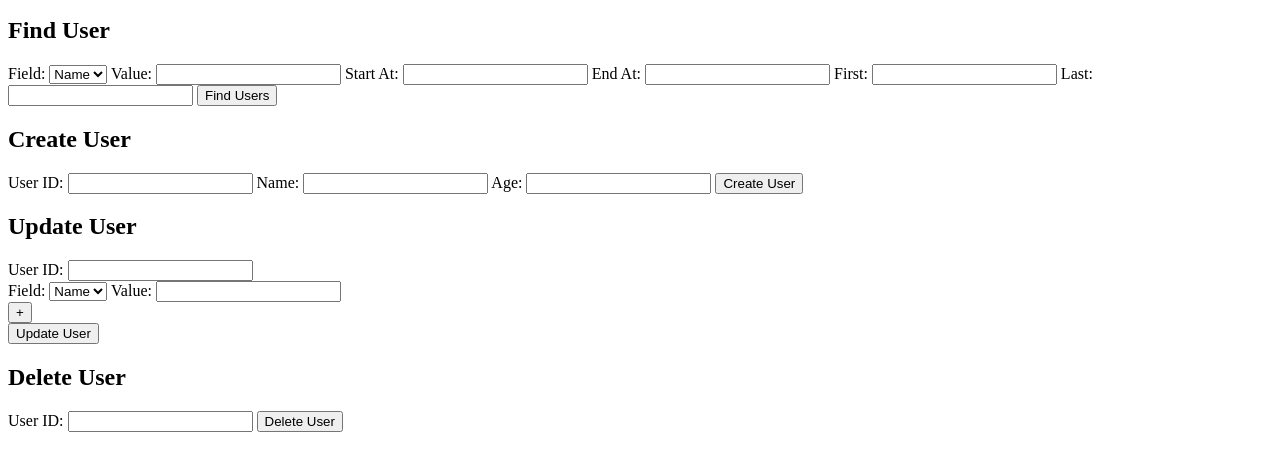
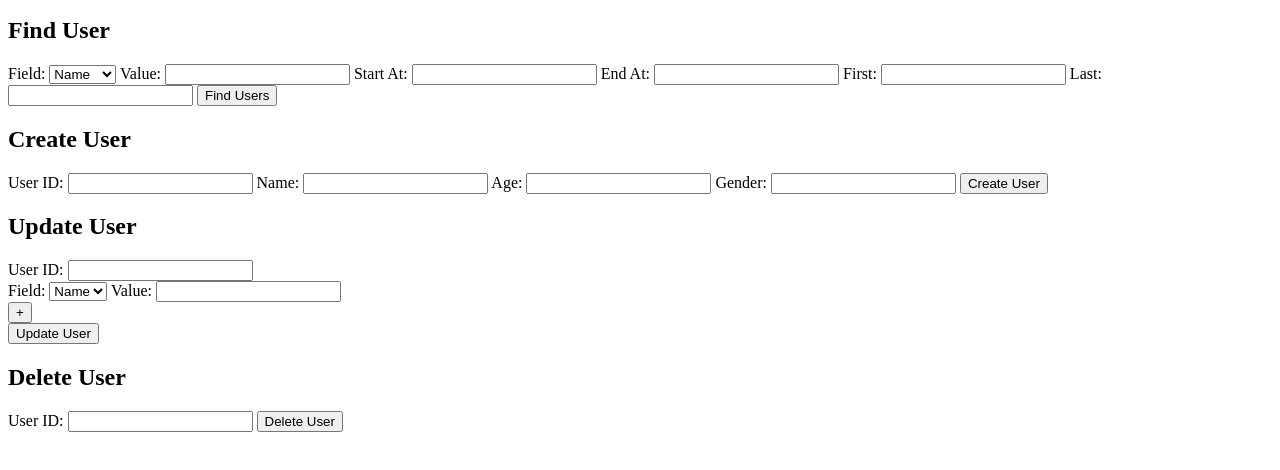
Before and after one commit to raychiu99/DSCI551, a plain HTML site: page index.html in a window 1280 px wide. Shown: the part 104-574 px from the top of the page. Drawn offline with nearby package versions, Linux system fonts and the light colour scheme.

Commit message:
Update index.html

```diff
--- a/index.html
+++ b/index.html
@@ -18,7 +18,7 @@
         <select id="field">
             <option value="name">Name</option>
             <option value="age">Age</option>
-<!--        <option value="gender">Gender</option>-->
+            <option value="gender">Gender</option>
         </select>
         <label for="find-value">Value:</label>
         <input type="text" id="find-value">
@@ -43,8 +43,8 @@
         <input type="text" id="name" name="name" required>
         <label for="age">Age:</label>
         <input type="number" id="age" name="age">
-        <!-- <label for="gender">Gender:</label> -->
-        <!-- <input type="text" id="gender" name="gender" required> -->
+        <label for="gender">Gender:</label>
+        <input type="text" id="gender" name="gender" required>
         <button type="submit">Create User</button>
     </form>
 
@@ -236,7 +236,7 @@ const maxFields = 3;
                 success: function(users) {
                     let userList = "<ul>";
                     for (const user of users) {
-                        userList += `<li>User ID: ${user._id}, Name: ${user.name}, Age: ${user.age}</li>`;
+                        userList += `<li>User ID: ${user._id}, Name: ${user.name}, Age: ${user.age},Gender: ${user.gender}</li>`;
                     }
                     userList += "</ul>";
                     $("#user-list").html(userList);
```
